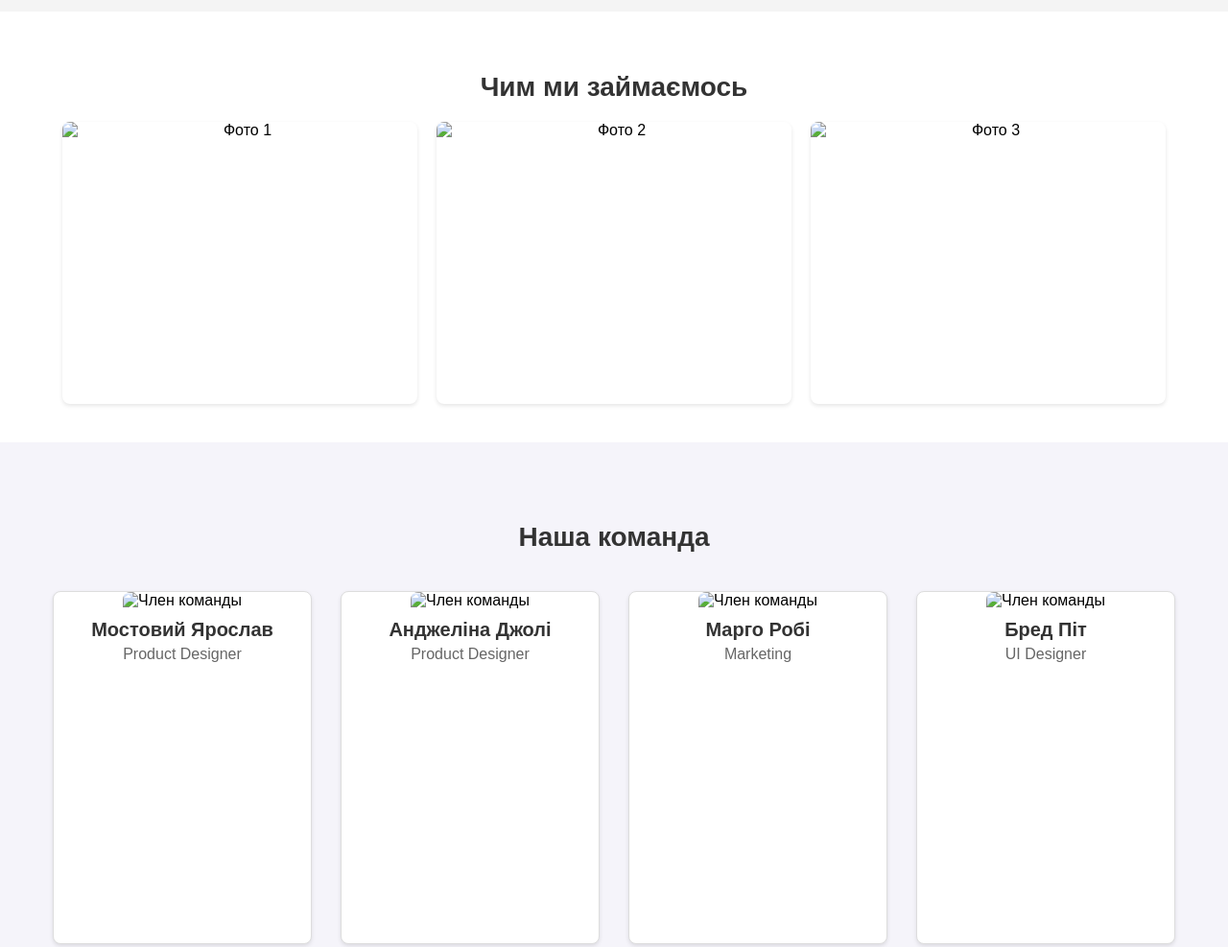
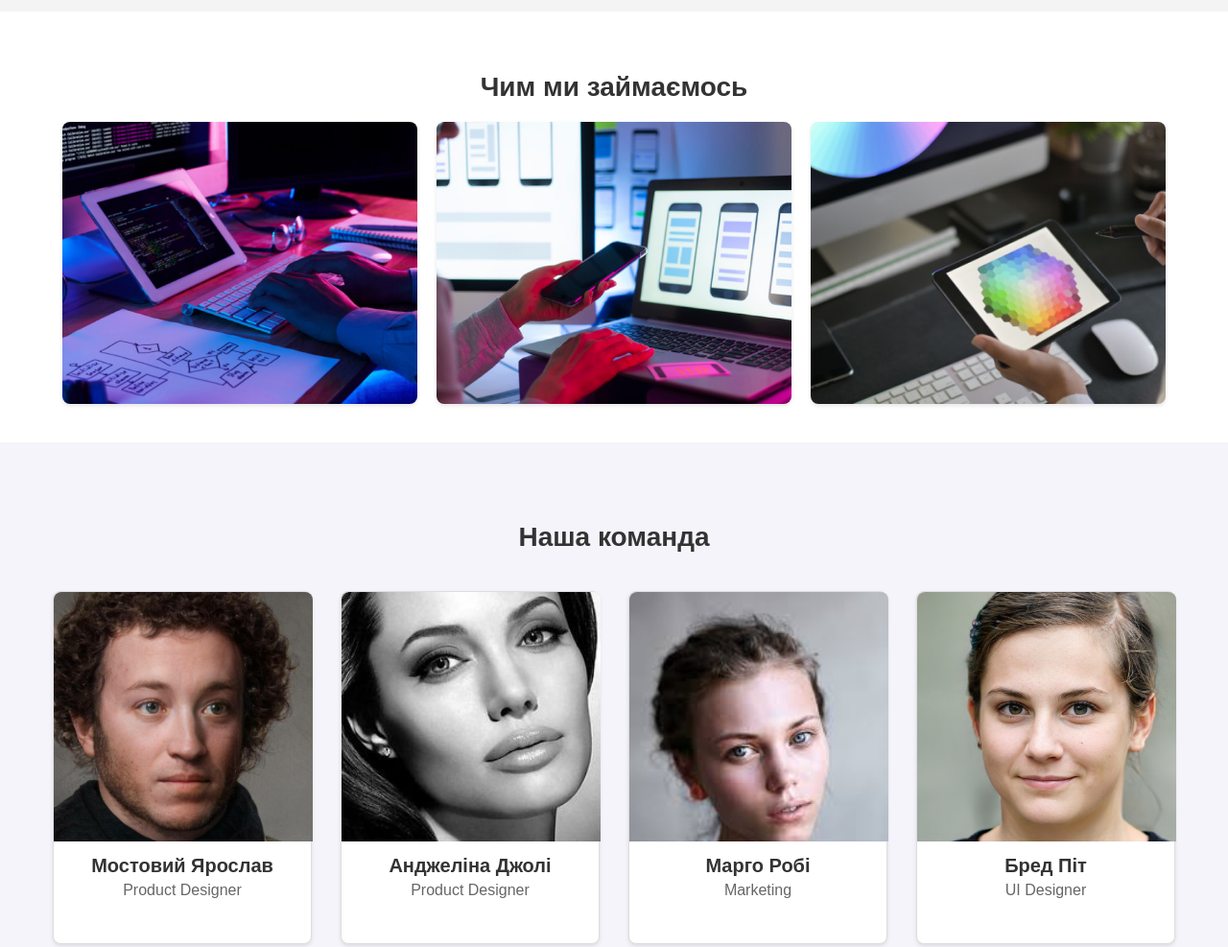
Before and after one commit to mashashmatok/LABA4, a plain HTML site: page index.html in a window 1280 px wide. Shown: the part 760-1747 px from the top of the page at 96% size. Drawn offline with Linux system fonts and the light colour scheme.

Commit message:
Update index.html

```diff
--- a/index.html
+++ b/index.html
@@ -66,9 +66,9 @@
     <section class="work-section">
       <h2>Чим ми займаємось</h2>
       <div class="work-gallery">
-        <img src="foto/ajy1.png" alt="Фото 1" />
-        <img src="foto/ajy2.png" alt="Фото 2" />
-        <img src="foto/ajy3.png" alt="Фото 3" />
+        <img src="ajy1.png" alt="Фото 1" />
+        <img src="ajy2.png" alt="Фото 2" />
+        <img src="ajy3.png" alt="Фото 3" />
       </div>
     </section>
 
@@ -76,22 +76,22 @@
     <h2>Наша команда</h2>
     <div class="team-cards">
         <div class="team-card">
-            <img src="foto/2021-06-15-19.28.38-640x640.jpg" alt="Член команды">
+            <img src="2021-06-15-19.28.38-640x640.jpg" alt="Член команды">
             <h3>Мостовий Ярослав</h3>
             <p>Product Designer</p>
         </div>
         <div class="team-card">
-            <img src="foto/ce86e0164c12db932b5df27dd8197cd1.jpg" alt="Член команды">
+            <img src="ce86e0164c12db932b5df27dd8197cd1.jpg" alt="Член команды">
             <h3>Анджеліна Джолі</h3>
             <p>Product Designer</p>
         </div>
         <div class="team-card">
-            <img src="foto/images.jpg" alt="Член команды">
+            <img src="images.jpg" alt="Член команды">
             <h3>Марго Робі</h3>
             <p>Marketing</p>
         </div>
         <div class="team-card">
-            <img src="foto/neural-photo-1.iehmu4..jpeg" alt="Член команды">
+            <img src="neural-photo-1.iehmu4..jpeg" alt="Член команды">
             <h3>Бред Піт</h3>
             <p>UI Designer</p>
         </div>
```
